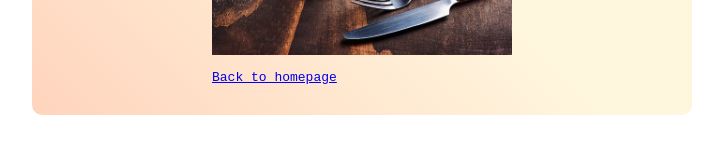
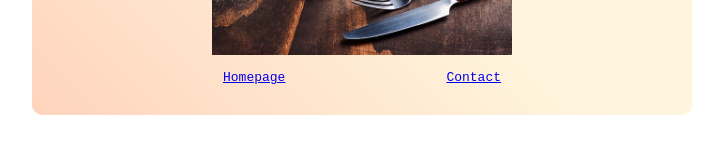
Before and after one commit to Liandermans/Croissant, a plain HTML site: page photo.html in a window 1280 px wide. Shown: the part 393-546 px from the top of the page, without its empty margins (278-1001 px from the left). Drawn offline with Linux system fonts and the light colour scheme.

Commit message:
Corrected links

```diff
--- a/css/style.css
+++ b/css/style.css
@@ -31,8 +31,3 @@ img {
   display: flex;
   justify-content: space-evenly;
 }
-
-.back-home {
-  position: relative;
-  left: 150px;
-}
--- a/photo.html
+++ b/photo.html
@@ -15,7 +15,10 @@
         width="300px"
       />
       <br />
-      <a href="/" class="back-home">Back to homepage</a>
+      <div class="links">
+        <a href="/">Homepage</a>
+        <a href="/contact.html">Contact</a>
+      </div>
     </div>
   </body>
 </html>
```
Also changed, not shown: contact.html (+4 -1 lines).
